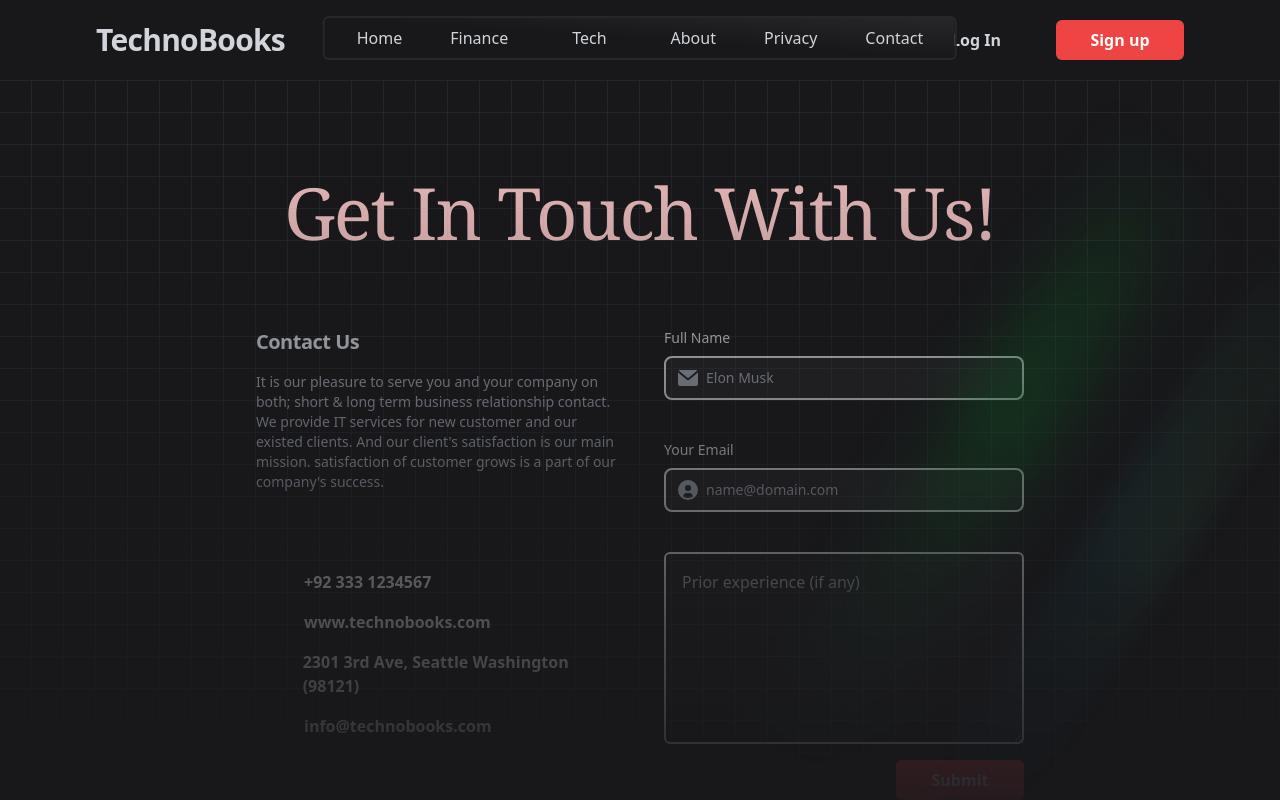
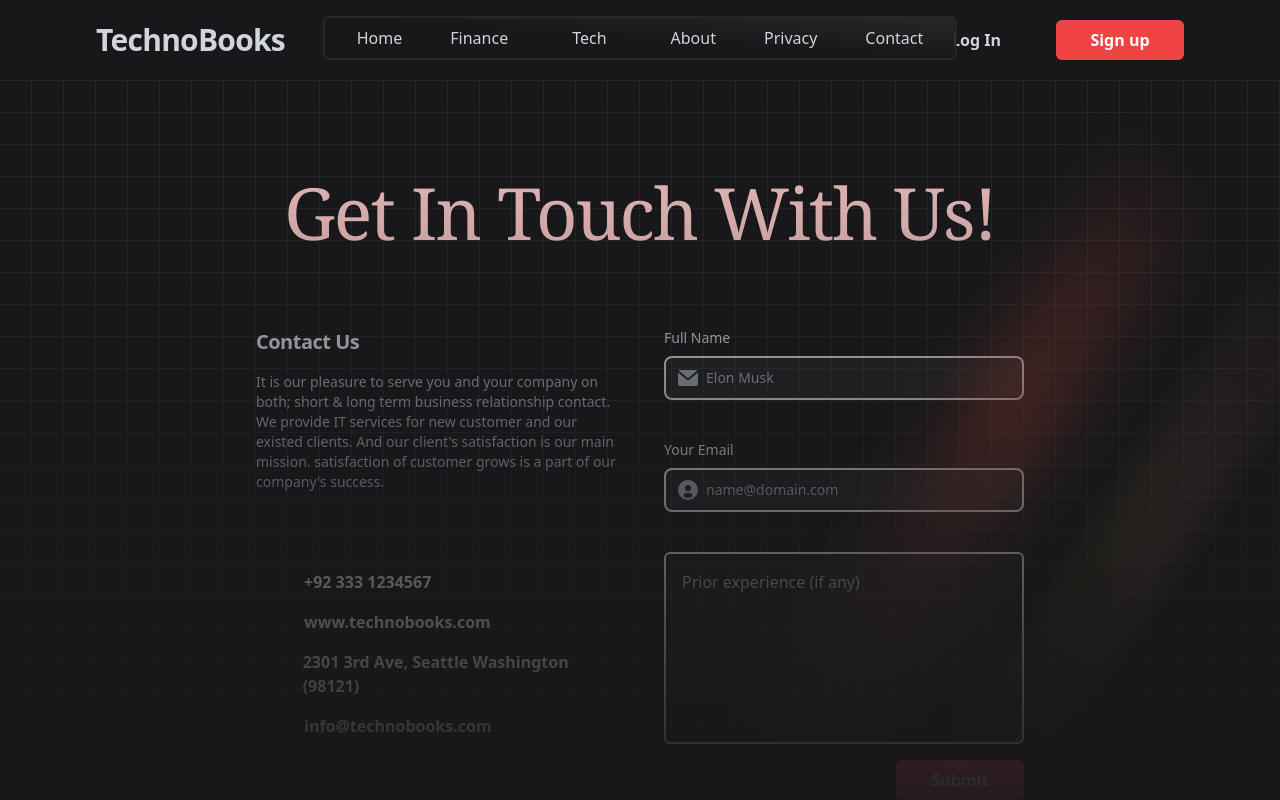
Before and after one commit to spoiledwit/technobooks, a SvelteKit app: page /contact in a window 1280 px wide. Shown: the top 800 px of the page. Built offline with nearby package versions, Linux system fonts and the light colour scheme; some icons are missing.

Commit message:
fix - fix hue rotate in contact page

```diff
--- a/src/routes/contact/+page.svelte
+++ b/src/routes/contact/+page.svelte
@@ -13,7 +13,7 @@
   <img
     loading="lazy"
     draggable="false"
-    class=" absolute pointer-events-none top-0 z-10 right-0 h-full w-full md:w-1/2 rotate-45 hue-rotate-[225deg]"
+    class=" absolute pointer-events-none top-0 z-10 right-0 h-full w-full md:w-1/2 rotate-45 hue-rotate-[105deg]"
     src={beams}
     alt="beams"
   />
```
